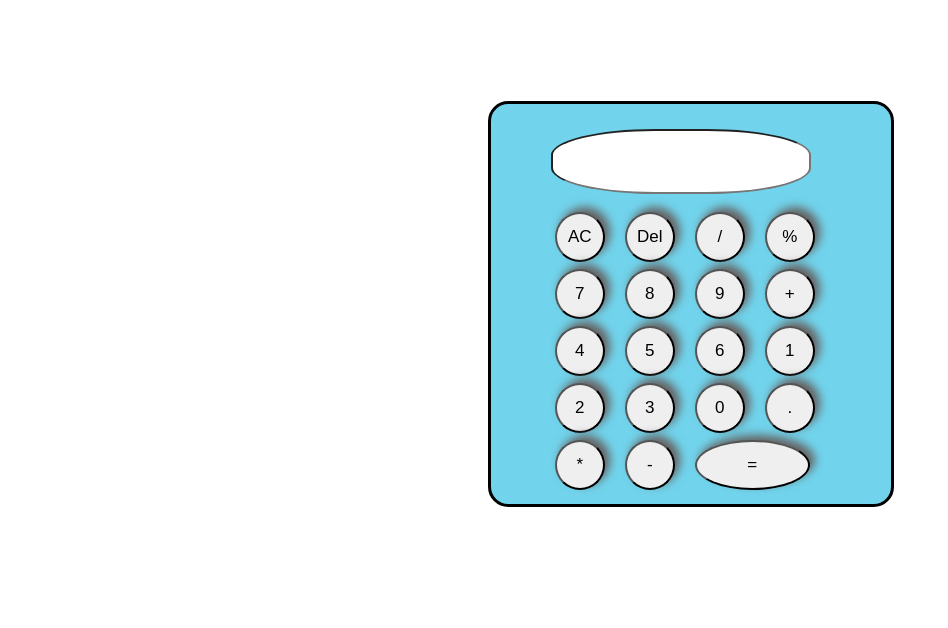
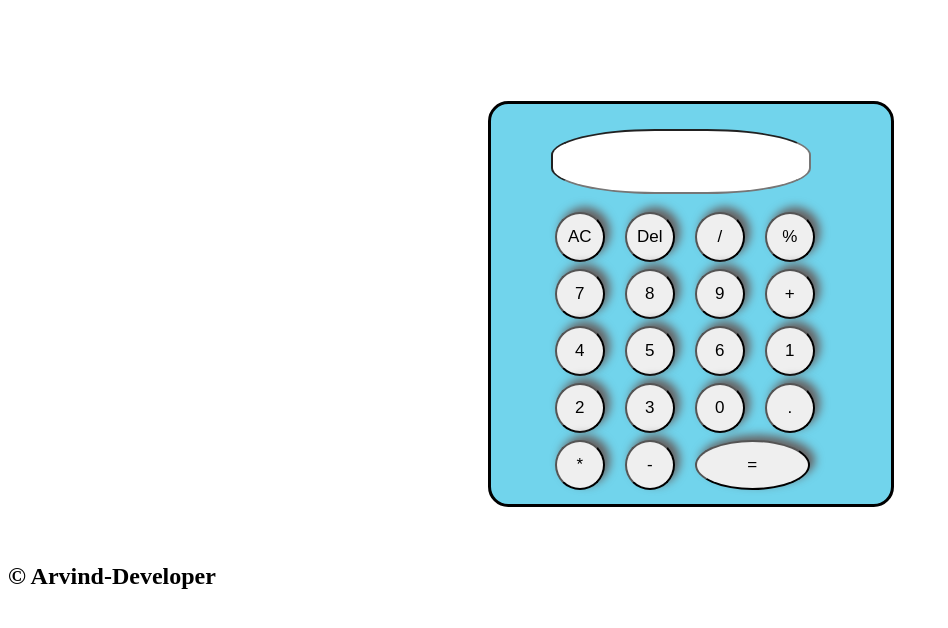
Before and after one commit to Arvind-Developer/educalarvind, a plain HTML site: page index.html in a window 1280 px wide. Shown: the whole page, without its empty margins (0-948 px from the left). Drawn offline with Linux system fonts and the light colour scheme.

Commit message:
Update index.html

```diff
--- a/index.html
+++ b/index.html
@@ -56,6 +56,10 @@
                 }
             }
         </script>
-
     </body>
+    <br/>
+    <br/>
+    <footer>
+        <h2>&copy Arvind-Developer</h2>
+    </footer>
 </html>
```
